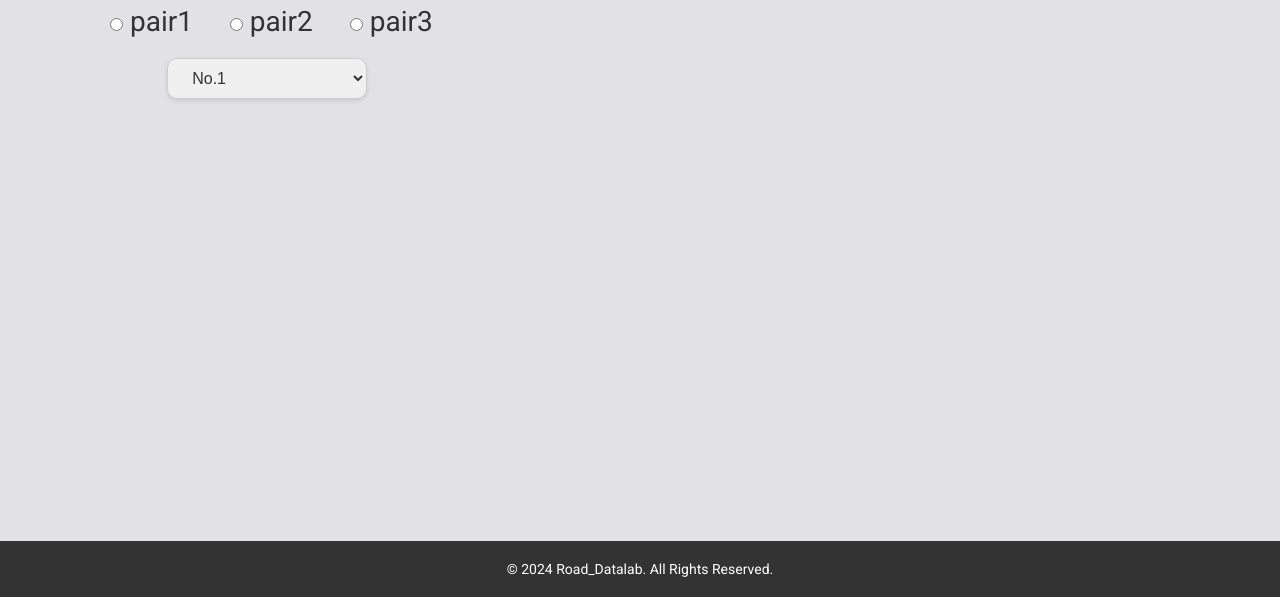
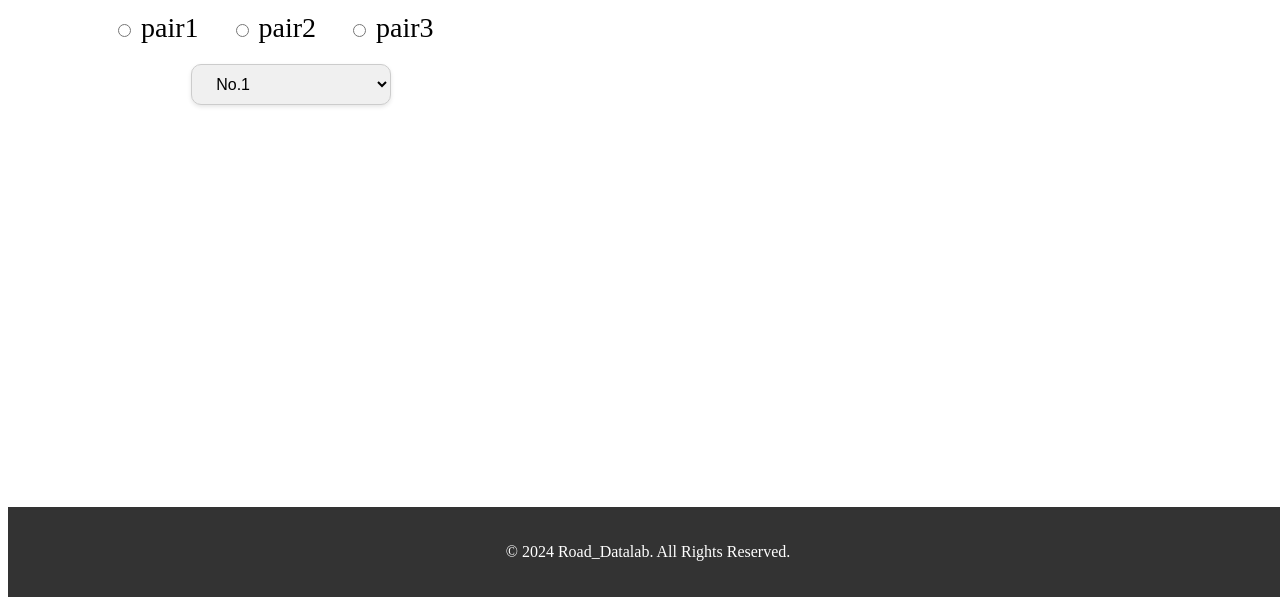
Before and after one commit to psh1124/Road_Datalab, a website built with Vite: page function/five.html in a window 1280 px wide. Shown: the part 203-800 px from the top of the page. Built offline with nearby package versions, Linux system fonts and the light colour scheme.

Commit message:
css & js 최종 수정

```diff
--- a/function/five.css
+++ b/function/five.css
@@ -68,28 +68,9 @@
     }
 }
 
-* {
-    padding: 0;
-    margin: 0;
-    border: none;
-    box-sizing: border-box;
-}
-
-body {
-    font-size: 14px;
-    font-family: 'Roboto', sans-serif;
-    background-color: #e2e2e5;
-    color: #333;
-    display: flex;
-    flex-direction: column;
-    min-height: 100vh;
-}
-
 .page-wrapper {
     animation: fadeIn 1s ease-in-out forwards;
-    display: flex;
-    flex-direction: column;
-    min-height: 100vh;
+    flex: 1;
 }
 
 .container {
@@ -117,13 +98,13 @@ header .container {
 }
 
 header h1 {
-    font-size: 24px;
     margin: 0;
     display: flex;
     align-items: center;
+    font-size: 24px;
 }
 
-header h1 .logo {
+.logo {
     width: 240px;
     height: auto;
 }
@@ -161,101 +142,20 @@ nav ul li a:hover {
 
 main {
     flex: 1;
-    padding: 100px 0;
-    padding-bottom: 80px;
-}
-
-main .intro {
-    text-align: center;
-    margin-bottom: 40px;
-}
-
-main .intro h2 {
-    font-weight: bold;
-    font-size: 32px;
-    color: #01A4EC;
-    margin-bottom: 10px;
-}
-
-main .intro p {
-    font-size: 18px;
-    color: #666;
+    padding: 100px 0 80px;
 }
 
 main .content {
-    height: 150px;
-    margin-bottom: 40px;
+    margin: 20px;
+    max-width: 80%;
     display: flex;
     flex-direction: column;
-    align-items: flex-start;
-    max-width: 80%;
-    margin: 20px;
-    position: relative;
-}
-
-main .name {
-    font-weight: bold;
-    font-size: 40px;
-    margin-top: 20px;
-    color: #333;
-}
-
-/* main .service-grid {
-    display: flex;
-    gap: 20px;
-} */
-
-main .service-item {
-    background-color: #fff;
-    padding: 20px;
-    border-radius: 8px;
-    box-shadow: 0 2px 10px rgba(0, 0, 0, 0.1);
-    flex: 1;
-    min-width: 200px;
-}
-
-main .service-item h3 {
-    font-size: 20px;
-    color: #01A4EC;
-    margin-bottom: 10px;
-}
-
-main .service-item p {
-    color: #666;
-}
-
-footer {
-    width: 100%;
-    position: fixed;
-
-    bottom: 0;
-    background-color: #333;
-    color: #fff;
-    text-align: center;
-    padding: 20px 0;
-    z-index: 1000;
-}
-
-footer p {
-    margin: 0;
-}
-
-iframe {
-    position: fixed;
-    border: 1px solid #ccc;
-    width: 60vw;
-    height: 75vh;
-    right: 4vw;
-    top: 14vh;
-    border-radius: 8px;
-    box-shadow: 0 4px 8px rgba(0, 0, 0, 0.1);
 }
 
 main .name {
     font-weight: bold;
     font-size: 50px;
-    margin-top: 10px;
-    margin-left: 5%;
+    margin: 10px 0 0 5%;
     color: #333;
 }
 
@@ -269,15 +169,11 @@ a:active {
     color: inherit;
 }
 
-a:hover {
-    text-decoration: none;
-}
-
 .service-grid {
     display: flex;
     flex-direction: column;
     align-items: center;
-    /* margin-left: -2%; */
+    width: 20vw;
     gap: 10px;
 }
 
@@ -299,14 +195,13 @@ a:hover {
     margin-left: 5%;
     padding: 10px 20px;
     position: absolute;
-    top: 0;
-    left: 0;
     width: 200px;
     font-size: 16px;
-    cursor: pointer; border: 1px solid #ccc;
-    border-radius: 10px; box-shadow: 0 2px 4px rgba(0, 0, 0, 0.1);
+    cursor: pointer;
+    border: 1px solid #ccc;
+    border-radius: 10px;
+    box-shadow: 0 2px 4px rgba(0, 0, 0, 0.1);
     background-color: #f0f0f0;
-    color: #333;
     transition: background-color 0.3s ease;
 }
 
@@ -335,8 +230,8 @@ td {
     margin-top: 8px;
     max-width: 370px;
     width: fit-content;
+    padding: 8px;
     border-collapse: collapse;
-    padding: 8px;
     text-align: center;
     white-space: pre-wrap;
     border: 1px solid #ccc;
@@ -349,6 +244,29 @@ td {
 td {
     height: fit-content;
 }
+
+iframe {
+    position: fixed;
+    border: 1px solid #ccc;
+    width: 60vw;
+    height: 75vh;
+    right: 4vw;
+    top: 14vh;
+    border-radius: 8px;
+    box-shadow: 0 4px 8px rgba(0, 0, 0, 0.1);
+}
+
+footer {
+    width: 100%;
+    position: fixed;
+    bottom: 0;
+    background-color: #333;
+    color: #fff;
+    text-align: center;
+    padding: 20px 0;
+    z-index: 1000;
+}
+
 
 @media (max-width: 1024px) {
     iframe {
@@ -368,7 +286,6 @@ td {
     }
 
     main .content {
-        flex-direction: column;
         align-items: center;
     }
 
@@ -378,7 +295,6 @@ td {
     }
 }
 
-/* 화면이 768px 이하일 때 */
 @media (max-width: 768px) {
     iframe {
         width: 90vw;
@@ -396,7 +312,6 @@ td {
     }
 
     table,
-    th,
     td {
         width: 100%;
     }
--- a/function/map.css
+++ b/function/map.css
@@ -30,7 +30,6 @@ main .content {
 
 .service-grid {
     margin-left: -1.5%;
-    /* margin-top: 15px; */
     display: flex;
     flex-direction: column;
     align-items: center;
--- a/function/select.js
+++ b/function/select.js
@@ -1,12 +1,8 @@
 function updateData(rowNumber) {
     const outputElements = [
-        document.getElementById('output'),
-        document.getElementById('output2'),
-        document.getElementById('output3'),
-        document.getElementById('output4'),
-        document.getElementById('output5'),
-        document.getElementById('output6')
-    ];
+        'output', 'output2', 'output3', 'output4', 'output5', 'output6'
+    ].map(id => document.getElementById(id));
+
     const extraRows = [
         document.getElementById('extraRow'),
         document.getElementById('extraRow2')
@@ -15,139 +11,65 @@ function updateData(rowNumber) {
     const selectedRow = csvData[rowNumber];
     if (!selectedRow) return;
 
-    const numberOfOutputs = selectedRow.length;
+    outputElements.forEach(el => (el.textContent = ''));
 
-    outputElements.forEach((element) => {
-        element.textContent = '';
+    selectedRow.forEach((val, idx) => {
+        if (outputElements[idx]) {
+            outputElements[idx].textContent = formatString(val.trim());
+        }
     });
 
-    if (currentPair === 'pair-1') {
-        for (let i = 0; i < numberOfOutputs && i < outputElements.length; i++) {
-            outputElements[i].textContent = formatString(selectedRow[i].trim());
-        }
+    const mapUrls = {
+        "pair-1": [
+            "https://kepler.gl/demo/map?mapUrl=https://dl.dropboxusercontent.com/scl/fi/9zh3biujaidt54kkyqg5a/keplergl_0r603nd.json?rlkey=mg07r3jxn12n4aw6qg8q3hso3&dl=0",
+            "https://kepler.gl/demo/map?mapUrl=https://dl.dropboxusercontent.com/scl/fi/4ktobevp3ds5sxvoe2ifs/keplergl_ec2bmq.json?rlkey=9kxiegp2sttre8kvtk8kcmq2q&dl=0",
+            "https://kepler.gl/demo/map?mapUrl=https://dl.dropboxusercontent.com/scl/fi/ds01mksvw13qj1sirjopb/keplergl_rhgcm2g.json?rlkey=qwcs2jn6yfjwr4td2rkcy4151&dl=0",
+            "https://kepler.gl/demo/map?mapUrl=https://dl.dropboxusercontent.com/scl/fi/ekvelfodm9pvazbmehyp4/keplergl_dif3xptd.json?rlkey=0pwjiweag582p3rtnvypjzony&dl=0",
+            "https://kepler.gl/demo/map?mapUrl=https://dl.dropboxusercontent.com/scl/fi/b1b66ozbcbhps4p5gh21e/keplergl_wv9jxe7.json?rlkey=7m4084wg3ohpwm3y0w8wxp0wq&dl=0",
+            "https://kepler.gl/demo/map?mapUrl=https://dl.dropboxusercontent.com/scl/fi/gnq07iul8u53ndv5uyr6x/keplergl_5y5quc7.json?rlkey=yga7u2v8lqn7o4rdsr276twog&dl=0",
+            "https://kepler.gl/demo/map?mapUrl=https://dl.dropboxusercontent.com/scl/fi/r0goqnnv8orce6v1des4i/keplergl_xuwxacf.json?rlkey=3lxec2rh6u5v0hid51yf9o3i8&dl=0",
+            "https://kepler.gl/demo/map?mapUrl=https://dl.dropboxusercontent.com/scl/fi/z0z7budxiqzphh0va2sjn/keplergl_azt7vt.json?rlkey=ijq4d8la28a58w119a24puixb&dl=0",
+            "https://kepler.gl/demo/map?mapUrl=https://dl.dropboxusercontent.com/scl/fi/seyql52w2txkfz1ikhfqe/keplergl_o4y8kbe.json?rlkey=yreiui6q6vh9jhh67euyoj8su&dl=0",
+            "https://kepler.gl/demo/map?mapUrl=https://dl.dropboxusercontent.com/scl/fi/dve7eyi0fe78xo1hmi8ng/keplergl_oy8rorm.json?rlkey=tf1kcoeqofz9toyai70c1y14h&dl=0"
+        ],
 
-        switch (rowNumber) {
-            case 0:
-                document.getElementById('mapIframe').src = "https://kepler.gl/demo/map?mapUrl=https://dl.dropboxusercontent.com/scl/fi/9zh3biujaidt54kkyqg5a/keplergl_0r603nd.json?rlkey=mg07r3jxn12n4aw6qg8q3hso3&dl=0";
-                break;
-            case 1:
-                document.getElementById('mapIframe').src = "https://kepler.gl/demo/map?mapUrl=https://dl.dropboxusercontent.com/scl/fi/4ktobevp3ds5sxvoe2ifs/keplergl_ec2bmq.json?rlkey=9kxiegp2sttre8kvtk8kcmq2q&dl=0";
-                break;
-            case 2:
-                document.getElementById('mapIframe').src = "https://kepler.gl/demo/map?mapUrl=https://dl.dropboxusercontent.com/scl/fi/ds01mksvw13qj1sirjopb/keplergl_rhgcm2g.json?rlkey=qwcs2jn6yfjwr4td2rkcy4151&dl=0";
-                break;
-            case 3:
-                document.getElementById('mapIframe').src = "https://kepler.gl/demo/map?mapUrl=https://dl.dropboxusercontent.com/scl/fi/ekvelfodm9pvazbmehyp4/keplergl_dif3xptd.json?rlkey=0pwjiweag582p3rtnvypjzony&dl=0";
-                break;
-            case 4:
-                document.getElementById('mapIframe').src = "https://kepler.gl/demo/map?mapUrl=https://dl.dropboxusercontent.com/scl/fi/b1b66ozbcbhps4p5gh21e/keplergl_wv9jxe7.json?rlkey=7m4084wg3ohpwm3y0w8wxp0wq&dl=0";
-                break;
-            case 5:
-                document.getElementById('mapIframe').src = "https://kepler.gl/demo/map?mapUrl=https://dl.dropboxusercontent.com/scl/fi/gnq07iul8u53ndv5uyr6x/keplergl_5y5quc7.json?rlkey=yga7u2v8lqn7o4rdsr276twog&dl=0";
-                break;
-            case 6:
-                document.getElementById('mapIframe').src = "https://kepler.gl/demo/map?mapUrl=https://dl.dropboxusercontent.com/scl/fi/r0goqnnv8orce6v1des4i/keplergl_xuwxacf.json?rlkey=3lxec2rh6u5v0hid51yf9o3i8&dl=0";
-                break;
-            case 7:
-                document.getElementById('mapIframe').src = "https://kepler.gl/demo/map?mapUrl=https://dl.dropboxusercontent.com/scl/fi/z0z7budxiqzphh0va2sjn/keplergl_azt7vt.json?rlkey=ijq4d8la28a58w119a24puixb&dl=0";
-                break;
-            case 8:
-                document.getElementById('mapIframe').src = "https://kepler.gl/demo/map?mapUrl=https://dl.dropboxusercontent.com/scl/fi/seyql52w2txkfz1ikhfqe/keplergl_o4y8kbe.json?rlkey=yreiui6q6vh9jhh67euyoj8su&dl=0";
-                break;
-            case 9:
-                document.getElementById('mapIframe').src = "https://kepler.gl/demo/map?mapUrl=https://dl.dropboxusercontent.com/scl/fi/dve7eyi0fe78xo1hmi8ng/keplergl_oy8rorm.json?rlkey=tf1kcoeqofz9toyai70c1y14h&dl=0";
-                break;
-            default:
-                document.getElementById('mapIframe').src = "";
-                break;
-        }
+        "pair-2": [
+            "https://kepler.gl/demo/map?mapUrl=https://dl.dropboxusercontent.com/scl/fi/f0y5vl7jft9e7xth64i4v/keplergl_19gah53.json?rlkey=wf7yfw57uzta542gc0vcu7zxs&dl=0",
+            "https://kepler.gl/demo/map?mapUrl=https://dl.dropboxusercontent.com/scl/fi/i4026pmodj2hr34qys99m/keplergl_4yc59nn.json?rlkey=b8x24n02qht4d6feupkqvte06&dl=0",
+            "https://kepler.gl/demo/map?mapUrl=https://dl.dropboxusercontent.com/scl/fi/85lahuxc8bwa317ldzsq3/keplergl_4axod4b.json?rlkey=rwfse38np4u3s6q923hy9kdhm&dl=0",
+            "https://kepler.gl/demo/map?mapUrl=https://dl.dropboxusercontent.com/scl/fi/6riaw553byrbt35x5m1fn/keplergl_ip03syb.json?rlkey=tuocjrtdoqxkokb7sfpyo7gyf&dl=0",
+            "https://kepler.gl/demo/map?mapUrl=https://dl.dropboxusercontent.com/scl/fi/0ecs0zncw3gvrz206wmwx/keplergl_msp293n.json?rlkey=ucu0knihznr5rhjaqw0vjn1so&dl=0",
+            "https://kepler.gl/demo/map?mapUrl=https://dl.dropboxusercontent.com/scl/fi/bu84vdqrdld6n1kyhpwb7/keplergl_yn9w209.json?rlkey=z48l6gml6a040xl6cxkdkbs7h&dl=0",
+            "https://kepler.gl/demo/map?mapUrl=https://dl.dropboxusercontent.com/scl/fi/cw6j3jdcpyoeck52i2c18/keplergl_bqat0mc.json?rlkey=5hrd9ut1yf8jknnn72m7ang9b&dl=0",
+            "https://kepler.gl/demo/map?mapUrl=https://dl.dropboxusercontent.com/scl/fi/rhp41jbpc8u2qfzvi8xr5/keplergl_iw020j.json?rlkey=b6za7o526mkx8jb6hz7epwk38&dl=0",
+            "https://kepler.gl/demo/map?mapUrl=https://dl.dropboxusercontent.com/scl/fi/9f6gbaao7yvv8wvbwhjwu/keplergl_oiofzj.json?rlkey=v07v6veeuhgigg2tbdeaz78pj&dl=0",
+            "https://kepler.gl/demo/map?mapUrl=https://dl.dropboxusercontent.com/scl/fi/u6hb77nu3gfoshyq5fqic/keplergl_mngqsnr.json?rlkey=7fu7pj49zmo60qvws2hb8vsfz&dl=0"
+        ],
+        "pair-3": [
+            "https://kepler.gl/demo/map?mapUrl=https://dl.dropboxusercontent.com/scl/fi/cydjvikhjh95h0wpggdzv/keplergl_3x9so8q.json?rlkey=hgh7d2db0lgrip6yfh2gz0ts3&dl=0",
+            "https://kepler.gl/demo/map?mapUrl=https://dl.dropboxusercontent.com/scl/fi/vrdk78lotgvhtdcrpqhe5/keplergl_grad9n.json?rlkey=hye8gzbb9ey2utt7bgi29pyo1&dl=0",
+            "https://kepler.gl/demo/map?mapUrl=https://dl.dropboxusercontent.com/scl/fi/lsdj48bdubx28sz6z1dzv/keplergl_cw9862j.json?rlkey=gzq5fe5hsduyiqg5jkgqbeoxu&dl=0",
+            "https://kepler.gl/demo/map?mapUrl=https://dl.dropboxusercontent.com/scl/fi/ler7frrl2zd3vwpep03mr/keplergl_05fvqi5.json?rlkey=ccs3swnwk901danqrhmifj7pu&dl=00",
+            "https://kepler.gl/demo/map?mapUrl=https://dl.dropboxusercontent.com/scl/fi/rkr6ybbu1qjaeyiat40h4/keplergl_gs4nhhm.json?rlkey=1f3nf32iktbx7dbt4qmnkm8k3&dl=0",
+            "https://kepler.gl/demo/map?mapUrl=https://dl.dropboxusercontent.com/scl/fi/ih3etvoag3feshytoj7iy/keplergl_b0fwbp.json?rlkey=9qlj9obbmy39ybk4ooff48wxz&dl=0",
+            "https://kepler.gl/demo/map?mapUrl=https://dl.dropboxusercontent.com/scl/fi/h1g2umglffh9aybfhknsb/keplergl_3y42248.json?rlkey=cjh4xi67g5m01y66vy9j1yx4t&dl=0",
+            "https://kepler.gl/demo/map?mapUrl=https://dl.dropboxusercontent.com/scl/fi/qp1a6s04z66zt0y5abh2y/keplergl_ks5iifo.json?rlkey=qavpkl4nfoe6z90uro94j3cb1&dl=0",
+            "https://kepler.gl/demo/map?mapUrl=https://dl.dropboxusercontent.com/scl/fi/g0t8w0k4nd9l9ymcozv6h/keplergl_g4kdisw.json?rlkey=9l31esqmfw0c2c3ov52r7il7o&dl=0",
+            "https://kepler.gl/demo/map?mapUrl=https://dl.dropboxusercontent.com/scl/fi/frf7qgkb83hgtcfxvdxof/keplergl_cymtmrg.json?rlkey=y84revabslg6yt6jx6de8drb0&dl=0"
+        ]
+    };
 
-        extraRows[0].style.display = 'none';
-        extraRows[1].style.display = 'none';
+    const pairUrls = mapUrls[currentPair];
+    document.getElementById('mapIframe').src = pairUrls[rowNumber] || "";
 
-    } else if (currentPair === 'pair-2') {
-        for (let i = 0; i < numberOfOutputs && i < outputElements.length; i++) {
-            outputElements[i].textContent = formatString(selectedRow[i].trim());
-        }
-        switch (rowNumber) {
-            case 0:
-                document.getElementById('mapIframe').src = "https://kepler.gl/demo/map?mapUrl=https://dl.dropboxusercontent.com/scl/fi/f0y5vl7jft9e7xth64i4v/keplergl_19gah53.json?rlkey=wf7yfw57uzta542gc0vcu7zxs&dl=0";
-                break;
-            case 1:
-                document.getElementById('mapIframe').src = "https://kepler.gl/demo/map?mapUrl=https://dl.dropboxusercontent.com/scl/fi/i4026pmodj2hr34qys99m/keplergl_4yc59nn.json?rlkey=b8x24n02qht4d6feupkqvte06&dl=0";
-                break;
-            case 2:
-                document.getElementById('mapIframe').src = "https://kepler.gl/demo/map?mapUrl=https://dl.dropboxusercontent.com/scl/fi/85lahuxc8bwa317ldzsq3/keplergl_4axod4b.json?rlkey=rwfse38np4u3s6q923hy9kdhm&dl=0";
-                break;
-            case 3:
-                document.getElementById('mapIframe').src = "https://kepler.gl/demo/map?mapUrl=https://dl.dropboxusercontent.com/scl/fi/6riaw553byrbt35x5m1fn/keplergl_ip03syb.json?rlkey=tuocjrtdoqxkokb7sfpyo7gyf&dl=0";
-                break;
-            case 4:
-                document.getElementById('mapIframe').src = "https://kepler.gl/demo/map?mapUrl=https://dl.dropboxusercontent.com/scl/fi/0ecs0zncw3gvrz206wmwx/keplergl_msp293n.json?rlkey=ucu0knihznr5rhjaqw0vjn1so&dl=0";
-                break;
-            case 5:
-                document.getElementById('mapIframe').src = "https://kepler.gl/demo/map?mapUrl=https://dl.dropboxusercontent.com/scl/fi/bu84vdqrdld6n1kyhpwb7/keplergl_yn9w209.json?rlkey=z48l6gml6a040xl6cxkdkbs7h&dl=0";
-                break;
-            case 6:
-                document.getElementById('mapIframe').src = "https://kepler.gl/demo/map?mapUrl=https://dl.dropboxusercontent.com/scl/fi/cw6j3jdcpyoeck52i2c18/keplergl_bqat0mc.json?rlkey=5hrd9ut1yf8jknnn72m7ang9b&dl=0";
-                break;
-            case 7:
-                document.getElementById('mapIframe').src = "https://kepler.gl/demo/map?mapUrl=https://dl.dropboxusercontent.com/scl/fi/rhp41jbpc8u2qfzvi8xr5/keplergl_iw020j.json?rlkey=b6za7o526mkx8jb6hz7epwk38&dl=0";
-                break;
-            case 8:
-                document.getElementById('mapIframe').src = "https://kepler.gl/demo/map?mapUrl=https://dl.dropboxusercontent.com/scl/fi/9f6gbaao7yvv8wvbwhjwu/keplergl_oiofzj.json?rlkey=v07v6veeuhgigg2tbdeaz78pj&dl=0";
-                break;
-            case 9:
-                document.getElementById('mapIframe').src = "https://kepler.gl/demo/map?mapUrl=https://dl.dropboxusercontent.com/scl/fi/u6hb77nu3gfoshyq5fqic/keplergl_mngqsnr.json?rlkey=7fu7pj49zmo60qvws2hb8vsfz&dl=0";
-                break;
-            default:
-                document.getElementById('mapIframe').src = "";
-                break;
-        }
-
-        extraRows[0].style.display = 'table-row';
-        extraRows[1].style.display = 'none';
-
-    } else if (currentPair === 'pair-3') {
-        for (let i = 0; i < numberOfOutputs && i < outputElements.length; i++) {
-            outputElements[i].textContent = formatString(selectedRow[i].trim());
-        }
-        switch (rowNumber) {
-            case 0:
-                document.getElementById('mapIframe').src = "https://kepler.gl/demo/map?mapUrl=https://dl.dropboxusercontent.com/scl/fi/cydjvikhjh95h0wpggdzv/keplergl_3x9so8q.json?rlkey=hgh7d2db0lgrip6yfh2gz0ts3&dl=0";
-                break;
-            case 1:
-                document.getElementById('mapIframe').src = "https://kepler.gl/demo/map?mapUrl=https://dl.dropboxusercontent.com/scl/fi/vrdk78lotgvhtdcrpqhe5/keplergl_grad9n.json?rlkey=hye8gzbb9ey2utt7bgi29pyo1&dl=0";
-                break;
-            case 2:
-                document.getElementById('mapIframe').src = "https://kepler.gl/demo/map?mapUrl=https://dl.dropboxusercontent.com/scl/fi/lsdj48bdubx28sz6z1dzv/keplergl_cw9862j.json?rlkey=gzq5fe5hsduyiqg5jkgqbeoxu&dl=0";
-                break;
-            case 3:
-                document.getElementById('mapIframe').src = "https://kepler.gl/demo/map?mapUrl=https://dl.dropboxusercontent.com/scl/fi/ler7frrl2zd3vwpep03mr/keplergl_05fvqi5.json?rlkey=ccs3swnwk901danqrhmifj7pu&dl=00";
-                break;
-            case 4:
-                document.getElementById('mapIframe').src = "https://kepler.gl/demo/map?mapUrl=https://dl.dropboxusercontent.com/scl/fi/rkr6ybbu1qjaeyiat40h4/keplergl_gs4nhhm.json?rlkey=1f3nf32iktbx7dbt4qmnkm8k3&dl=0";
-                break;
-            case 5:
-                document.getElementById('mapIframe').src = "https://kepler.gl/demo/map?mapUrl=https://dl.dropboxusercontent.com/scl/fi/ih3etvoag3feshytoj7iy/keplergl_b0fwbp.json?rlkey=9qlj9obbmy39ybk4ooff48wxz&dl=0";
-                break;
-            case 6:
-                document.getElementById('mapIframe').src = "https://kepler.gl/demo/map?mapUrl=https://dl.dropboxusercontent.com/scl/fi/h1g2umglffh9aybfhknsb/keplergl_3y42248.json?rlkey=cjh4xi67g5m01y66vy9j1yx4t&dl=0";
-                break;
-            case 7:
-                document.getElementById('mapIframe').src = "https://kepler.gl/demo/map?mapUrl=https://dl.dropboxusercontent.com/scl/fi/qp1a6s04z66zt0y5abh2y/keplergl_ks5iifo.json?rlkey=qavpkl4nfoe6z90uro94j3cb1&dl=0";
-                break;
-            case 8:
-                document.getElementById('mapIframe').src = "https://kepler.gl/demo/map?mapUrl=https://dl.dropboxusercontent.com/scl/fi/g0t8w0k4nd9l9ymcozv6h/keplergl_g4kdisw.json?rlkey=9l31esqmfw0c2c3ov52r7il7o&dl=0";
-                break;
-            case 9:
-                document.getElementById('mapIframe').src = "https://kepler.gl/demo/map?mapUrl=https://dl.dropboxusercontent.com/scl/fi/frf7qgkb83hgtcfxvdxof/keplergl_cymtmrg.json?rlkey=y84revabslg6yt6jx6de8drb0&dl=0";
-                break;
-            default:
-                document.getElementById('mapIframe').src = "";
-                break;
-        }
-        extraRows[0].style.display = 'table-row';
-        extraRows[1].style.display = 'table-row';
+    if (currentPair === "pair-1") {
+        extraRows[0].style.display = "none";
+        extraRows[1].style.display = "none";
+    } else if (currentPair === "pair-2") {
+        extraRows[0].style.display = "table-row";
+        extraRows[1].style.display = "none";
+    } else {
+        extraRows[0].style.display = "table-row";
+        extraRows[1].style.display = "table-row";
     }
 }
```
Also changed, not shown: find/find Id.html (+1 -1 lines), find/find Ps.html (+1 -1 lines), find/signup.js (+41 -23 lines).
